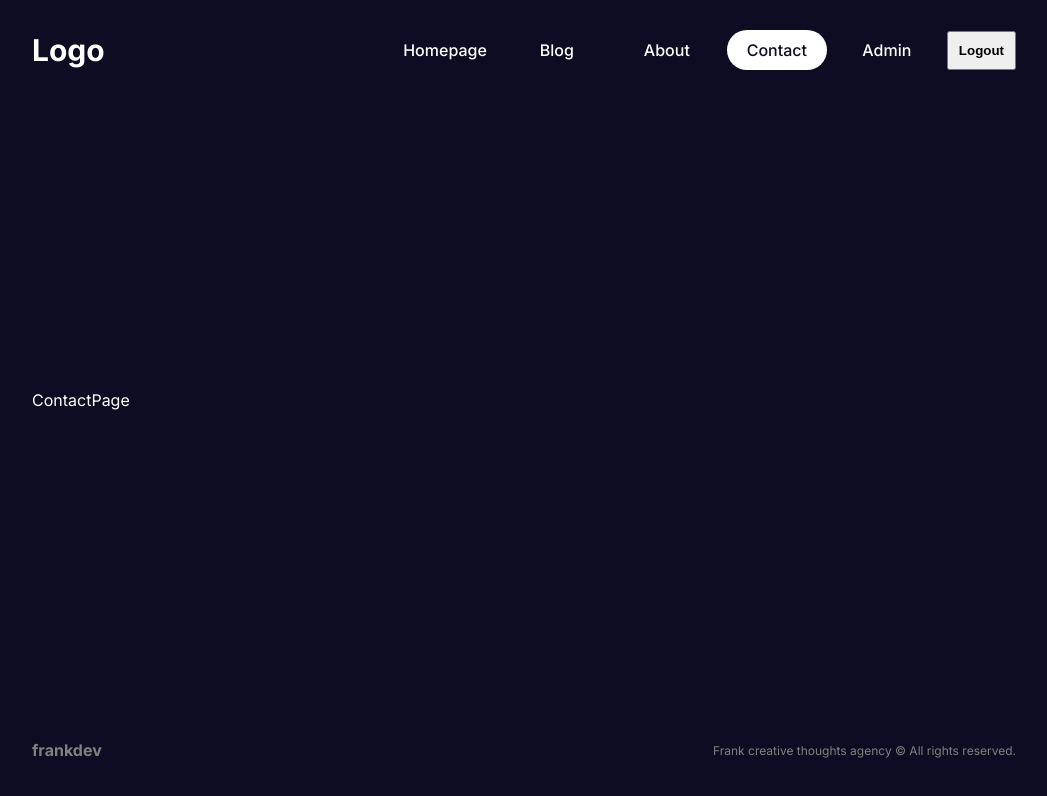
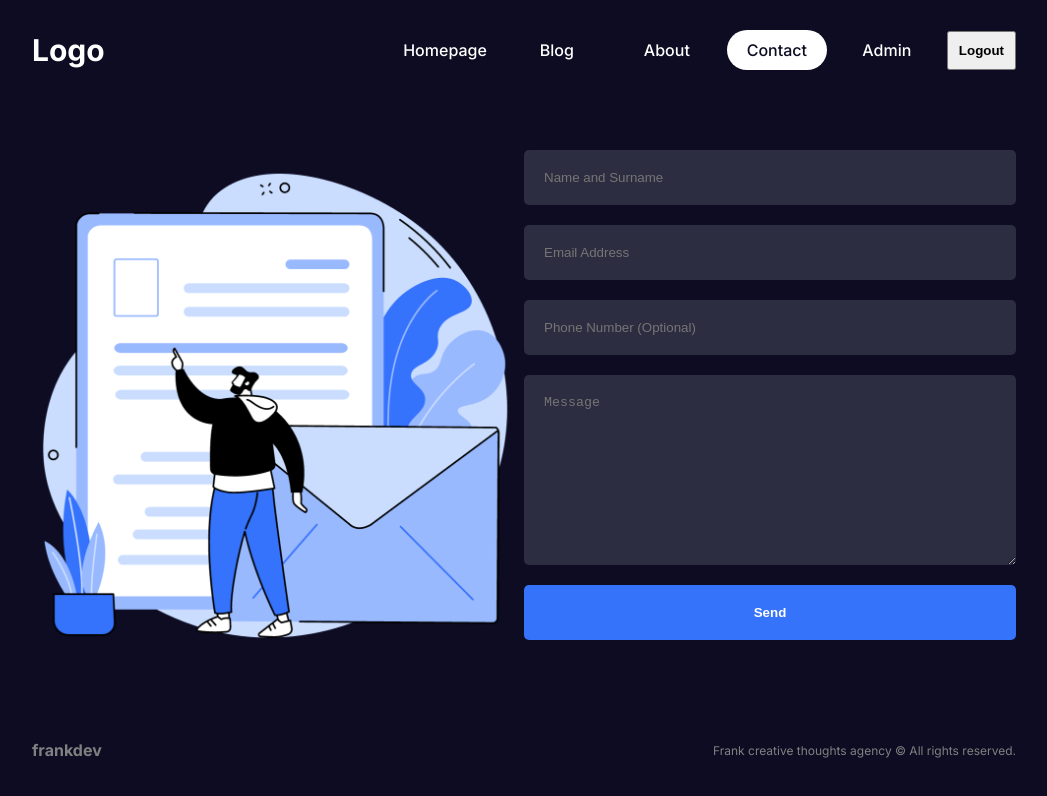
Before and after one commit to zhe-student-tafesa/Next.js-14-Full-Stack-Blog-App, a Next.js app: page /contact in a window 1280 px wide. Shown: the top 796 px of the page, without its empty margins (116-1163 px from the left). Built offline with nearby package versions, Linux system fonts and the light colour scheme.

Commit message:
1. finish contact page;

```diff
--- a/src/app/contact/contact.module.css
+++ b/src/app/contact/contact.module.css
@@ -0,0 +1,63 @@
+.container {
+    display: flex;
+}
+
+/* if img is on the left, we must give height */
+.imgContainer {
+    position: relative;
+    flex: 1;
+    height: 500px;
+}
+
+.formContainer {
+    flex: 1;
+
+}
+
+.img {
+    object-fit: contain;
+}
+
+.form {
+    display: flex;
+    flex-direction: column;
+    gap: 20px;
+}
+
+.form input,
+.form textarea {
+    padding: 20px;
+    /* height: 40px; */
+    border-radius: 5px;
+    border: none;
+    outline: none;
+    background-color: var(--bgSoft);
+    color: var(--text);
+}
+
+.form button {
+    padding: 20px;
+    border-radius: 5px;
+    background-color: var(--btn);
+    color: var(--text);
+    font-weight: bold;
+    border: none;
+    border-radius: 5px;
+    cursor: pointer;
+}
+
+@media (max-width: 1024px) {
+    .container {
+        display: flex;
+        flex-direction: column;
+    }
+
+    .imgContainer {
+        min-height: 400px;
+    }
+
+    .img {
+        padding-top: 50px;
+        padding-bottom: 50px;
+    }
+}
--- a/src/app/contact/page.jsx
+++ b/src/app/contact/page.jsx
@@ -1,9 +1,29 @@
 import React from 'react'
 import styles from "./contact.module.css";
+import Image from 'next/image';
 
 const ContactPage = () => {
   return (
-    <div>ContactPage</div>
+    <div className={styles.container}>
+      <div className={styles.imgContainer}>
+        <Image className={styles.img} src='/contact.png' fill />
+      </div>
+      <div className={styles.formContainer}>
+        <form className={styles.form} action=''>
+          <input placeholder='Name and Surname'></input>
+          <input placeholder='Email Address'></input>
+          <input placeholder='Phone Number (Optional)'></input>
+          <textarea
+            name=""
+            id=""
+            cols="30"
+            rows="10"
+            placeholder="Message"
+          ></textarea>
+          <button>Send</button>
+        </form>
+      </div>
+    </div>
   )
 }
 
```
